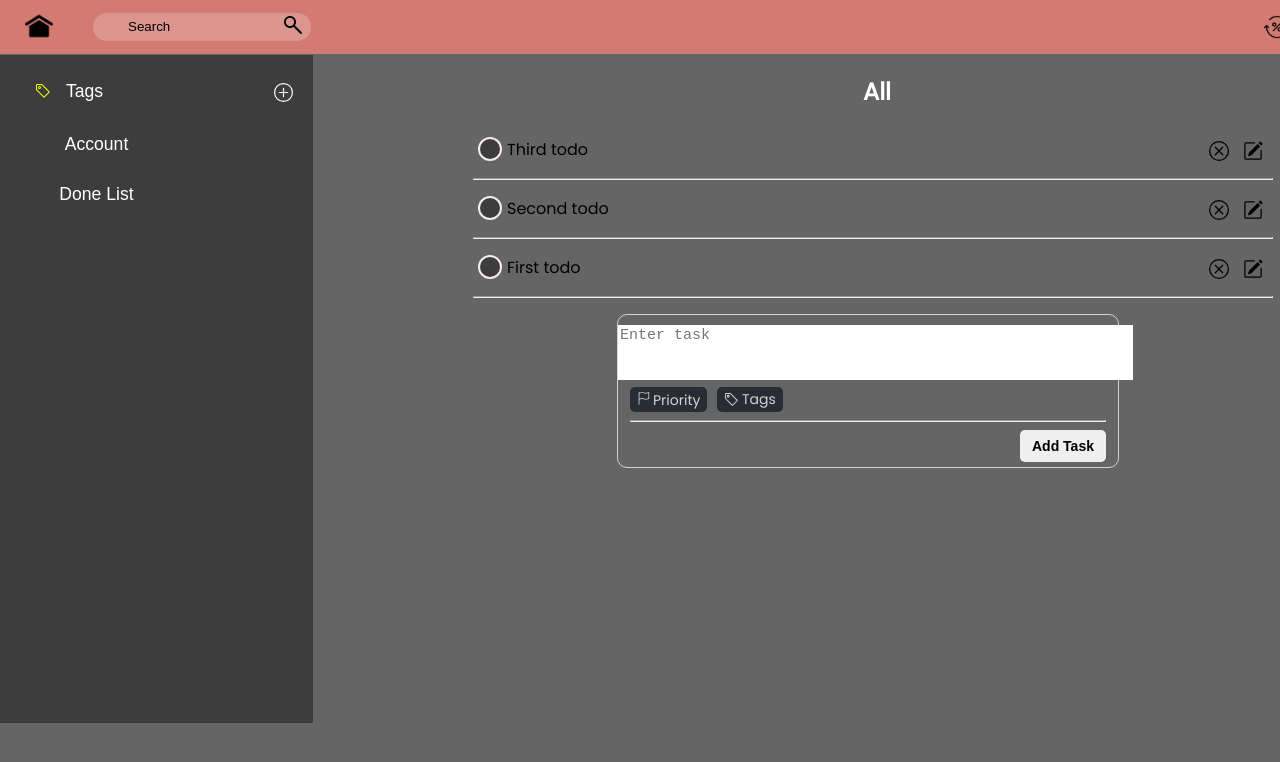
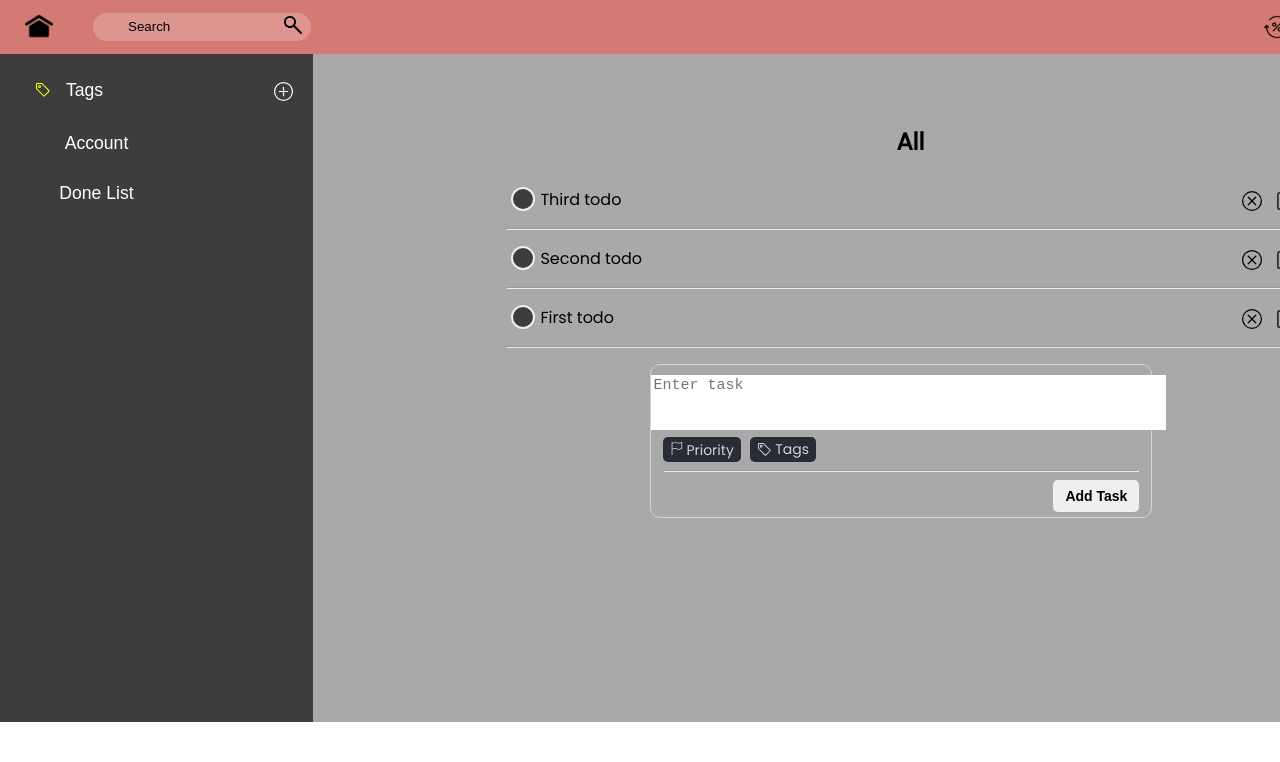
Before and after one commit to akhulbay/todo-list-react, a React (Create React App) app: page / in a window 1280 px wide. Shown: the top 762 px of the page. Built offline with nearby package versions, Linux system fonts and the light colour scheme.

Commit message:
dark mode

```diff
--- a/package.json
+++ b/package.json
@@ -13,6 +13,7 @@
     "react-dom": "^18.2.0",
     "react-router-dom": "^6.8.1",
     "react-scripts": "5.0.1",
+    "react-switch": "^7.0.0",
     "react-uuid": "^2.0.0",
     "uuid": "^9.0.0",
     "web-vitals": "^2.1.4"
--- a/src/App.css
+++ b/src/App.css
@@ -42,8 +42,7 @@
 
 .AppBody {
   display: flex;
-  background-color: #656565;
-  height: 1000px;
+  height: 100%;
 }
 
 .hide-div {
@@ -173,6 +172,7 @@
   width: 50vw;
   transform: scale(0.5);
   transition: 0.4s all;
+
 }
 .modal__content.active {
   transform: scale(1);
@@ -216,3 +216,33 @@
   margin: 3px;
   cursor: pointer;
 }
+#light {
+  background-color: #fafafa;
+  width: 100%;
+}
+
+#dark {
+  background-color: darkgray;
+  width: 100%;
+}
+
+#light .main {
+  background-color: #fff;
+}
+
+#dark .main {
+  background-color: darkgray;
+}
+.switch {
+   display: flex;
+   width: 100px;
+  margin-top: 20px;
+   margin-left: 770px;
+   height: 30px;
+   justify-content: center;
+   align-items: center;
+ }
+
+.switch label {
+  margin: 20px;
+}
--- a/src/App.js
+++ b/src/App.js
@@ -94,10 +94,10 @@
         <BrowserRouter>
             <div className="App">
                 <Header/>
+
                 <div className="AppBody">
                     <MenuBar items={items} setItems={setItems} setTitle={setTitle}/>
-
-                        <Routes>
+                    <Routes>
                             <Route path={""} element={<TodoList
                                 done={done}
                                 setDone={setDone}
--- a/src/components/TodoList/TodoList.js
+++ b/src/components/TodoList/TodoList.js
@@ -2,9 +2,15 @@
 import AddTodo from "./AddTodo/AddToDo";
 import {useState} from "react";
 import uuid from "react-uuid";
+import { createContext} from "react";
+import ReactSwitch from "react-switch";
+export const ThemeContext = createContext(null);
+function TodoList({done, setDone, title, todo, setTodo, items, priorities}) {
+    const [theme, setTheme] = useState("dark");
 
-function TodoList({done, setDone, title, todo, setTodo, items, priorities}) {
-
+    const toggleTheme = () => {
+        setTheme((curr) => (curr === "light" ? "dark" : "light"));
+    };
     const [edit, setEdit] = useState(null);
     const [value, setValue] = useState('')
 
@@ -57,8 +63,13 @@
     }
 
     return (
-        <div className={ts.TodoList}>
+        <ThemeContext.Provider value={{ theme, toggleTheme }}>
+        <div className={ts.TodoList} id={theme}>
             <div className={ts.container}>
+                <div className="switch">
+                    <label> {theme === "light" ? "Light" : "Dark"}</label>
+                    <ReactSwitch onChange={toggleTheme} checked={theme === "dark"} />
+                </div>
                 <div className={ts.toDoListTitle}>
                     <h2>
                         {
@@ -182,6 +193,7 @@
                 </div>
             </div>
         </div>
+        </ThemeContext.Provider>
     )
 }
 
--- a/src/components/TodoList/TodoList.module.css
+++ b/src/components/TodoList/TodoList.module.css
@@ -13,7 +13,7 @@
 
 .toDoListTitle > h2 {
     padding-left: 8px;
-    color: white;
+    color: black;
 }
 .toDoBlockContent {
     display: flex;
```
Also changed, not shown: src/components/Header/Header.js (+5 -2 lines), 1 other file (tests, documents, lock files or other folders).
